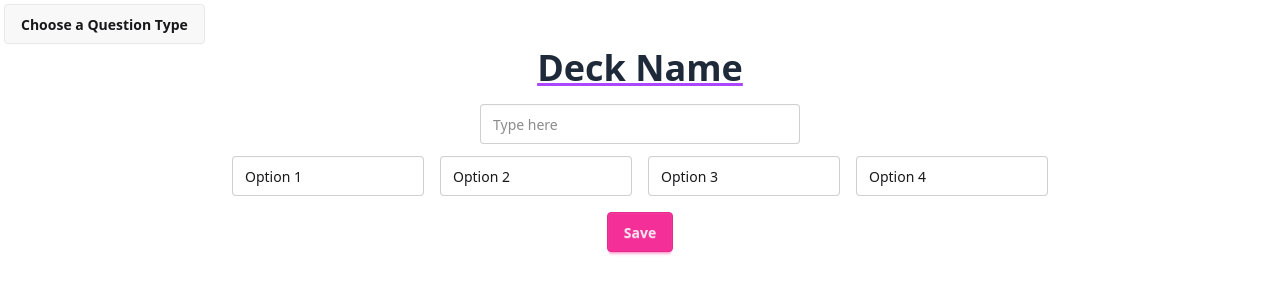
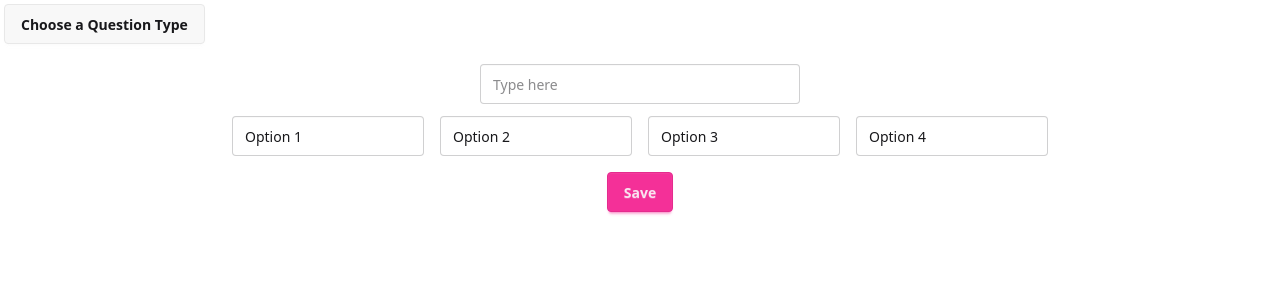
Before and after one commit to Atonbara-Adora/multiplayer-learning, a React (Vite) app: page /multiple-choice in a window 1280 px wide. Shown: the top 300 px of the page. Built offline with nearby package versions, Linux system fonts and the light colour scheme.

Commit message:
make zustand store persistant

```diff
--- a/src/App.tsx
+++ b/src/App.tsx
@@ -2,8 +2,8 @@ import { BrowserRouter, Routes, Route } from "react-router-dom";
 
 import DashBoard from "./pages/DashBoardPage";
 import MyDecksPage from "./pages/MyDecksPage";
-import MultipleChoice from "./pages/MultipleChoicePage";
-import QuestionList from "./pages/QuestionList";
+import MultipleChoicePage from "./pages/MultipleChoicePage";
+import QuestionListPage from "./pages/QuestionListPage";
 
 function App() {
 
@@ -12,8 +12,8 @@ function App() {
       <Routes>
         <Route path="/" element={<DashBoard />}></Route>
         <Route path="/flashcards" element={<MyDecksPage />}></Route>
-        <Route path="/question-list" element={<QuestionList deckName={"abc"} questions={[]} />}></Route>
-        <Route path="/multiple-choice" element={<MultipleChoice />}></Route>
+        <Route path="/question-list" element={<QuestionListPage />}></Route>
+        <Route path="/multiple-choice" element={<MultipleChoicePage />}></Route>
       </Routes>
     </BrowserRouter>
   )
--- a/src/pages/MultipleChoice.tsx
+++ /dev/null
@@ -1,85 +0,0 @@
-import PlusIcon from "../buttons/PlusIcon";
-import { useState } from "react";
-
-type CardType = {
-  text: string;
-  answers: string[];
-  correctAnswer: string;
-};
-
-function MultipleChoice() {
-  const [questions, setQuestions] = useState<string[]>([
-    "Option 1",
-    "Option 2",
-    "Option 3",
-    "Option 4",
-  ]);
-
-  const handleOptionChange = (index: number, newOption: string) => {
-    const updatedQuestions = [...questions];
-    updatedQuestions[index] = newOption;
-    setQuestions(updatedQuestions);
-  };
-
-  return (
-    <div className="flex flex-col justify-center items-center">
-      <div className="self-start dropdown dropdown-bottom">
-        <div tabIndex={0} role="button" className="btn m-1">
-          Choose a Question Type
-        </div>
-        <ul
-          tabIndex={0}
-          className="dropdown-content menu bg-base-100 rounded-box z-[1] w-52 p-2 shadow"
-        >
-          <li>
-            <a>Multiple Choice</a>
-          </li>
-          <li>
-            <a>Label</a>
-          </li>
-        </ul>
-      </div>
-
-      <h1 className="text-4xl font-bold text-center text-gray-800 underline decoration-purple-500 mb-4">Deck Name</h1>
-
-      <input
-        type="text"
-        placeholder="Type here"
-        className="input input-bordered w-full max-w-xs"
-      />
-
-      <div className="mt-3 flex flex-wrap gap-4">
-        {questions.map((question, index) => (
-          <MultipleChoiceOption
-            key={index}
-            option={question}
-            onChange={(newOption) => handleOptionChange(index, newOption)}
-          />
-        ))}
-      </div>
-      <button className="mt-4 btn btn-secondary">Save</button>
-    </div>
-  );
-}
-
-function MultipleChoiceOption({
-    option,
-    onChange,
-  }: {
-    option: string;
-    onChange: (newOption: string) => void;
-  }) {
-    return (
-      <div className="relative w-48">
-        <input
-          type="text"
-          value={option}
-          onChange={(e) => onChange(e.target.value)}
-          className="input input-bordered w-full"
-        />
-      </div>
-    );
-  }
-
-
-export default MultipleChoice;
--- a/src/pages/MultipleChoicePage.tsx
+++ b/src/pages/MultipleChoicePage.tsx
@@ -1,13 +1,8 @@
-import PlusIcon from "../buttons/PlusIcon";
+import { useFlashCardStore } from "../stores/FlashcardStore";
 import { useState } from "react";
 
-type CardType = {
-  text: string;
-  answers: string[];
-  correctAnswer: string;
-};
-
 function MultipleChoice() {
+  const { classDeckName } = useFlashCardStore();
   const [questions, setQuestions] = useState<string[]>([
     "Option 1",
     "Option 2",
@@ -40,7 +35,7 @@ function MultipleChoice() {
         </ul>
       </div>
 
-      <h1 className="text-4xl font-bold text-center text-gray-800 underline decoration-purple-500 mb-4">Deck Name</h1>
+      <h1 className="text-4xl font-bold text-center text-gray-800 underline decoration-purple-500 mb-4">{classDeckName}</h1>
 
       <input
         type="text"
--- a/src/pages/MyDecksPage.tsx
+++ b/src/pages/MyDecksPage.tsx
@@ -22,7 +22,6 @@ const MyDecksPage = () => {
                 <a href="/question-list" className="btn">
                     New Deck
                 </a>
-
             </div>
         </div>
     );
--- a/src/pages/QuestionList.tsx
+++ b/src/pages/QuestionListPage.tsx
@@ -30,7 +30,9 @@ function QuestionList() {
 function Question({ text }: { text: string }) {
   return (
     <div className="flex flex-col items-start py-2 rounded w-96">
-      <button className="btn btn-block mb-2">{text}</button>
+      <a className="btn btn-block mb-2" href="/multiple-choice">
+        {text}
+      </a>
     </div>
   );
 }
--- a/src/stores/FlashcardStore.tsx
+++ b/src/stores/FlashcardStore.tsx
@@ -1,10 +1,12 @@
-import { create } from 'zustand'
+import { create } from 'zustand';
+import { persist } from 'zustand/middleware';
 
 type CardType = {
     text: string;
     answers: string[];
     correctAnswer: string;
 };
+
 
 interface FlashCardStore {
     classDeckName: string;
@@ -13,15 +15,26 @@ interface FlashCardStore {
     createQuestion: () => void;
 }
 
-export const useFlashCardStore = create<FlashCardStore>((set) => ({
-    classDeckName: "",
-    questions: [],
-    setDeckName: (deckName: string) => set({ classDeckName: deckName }),
-    createQuestion: () => set((state) => ({
-        questions: [...state.questions, {
-            text: "Question",
-            answers: ["Answer 1", "Answer 2", "Answer 3", "Answer 4"],
-            correctAnswer: "Answer 1"
-        }]
-    }))
-}))
+export const useFlashCardStore = create<FlashCardStore>()(
+    persist(
+        (set) => ({
+            classDeckName: "",
+            questions: [],
+            setDeckName: (deckName: string) => set({ classDeckName: deckName }),
+            createQuestion: () =>
+                set((state) => ({
+                    questions: [
+                        ...state.questions,
+                        {
+                            text: "Question",
+                            answers: ["Answer 1", "Answer 2", "Answer 3", "Answer 4"],
+                            correctAnswer: "Answer 1",
+                        },
+                    ],
+                })),
+        }),
+        {
+            name: 'flashcard-store',
+        }
+    )
+);
```
Also changed, not shown: src/pages/LiveMultipleChoiceDisplayPage.tsx (line endings or trailing spaces). Lines whose indentation alone changed are shown as unchanged.
